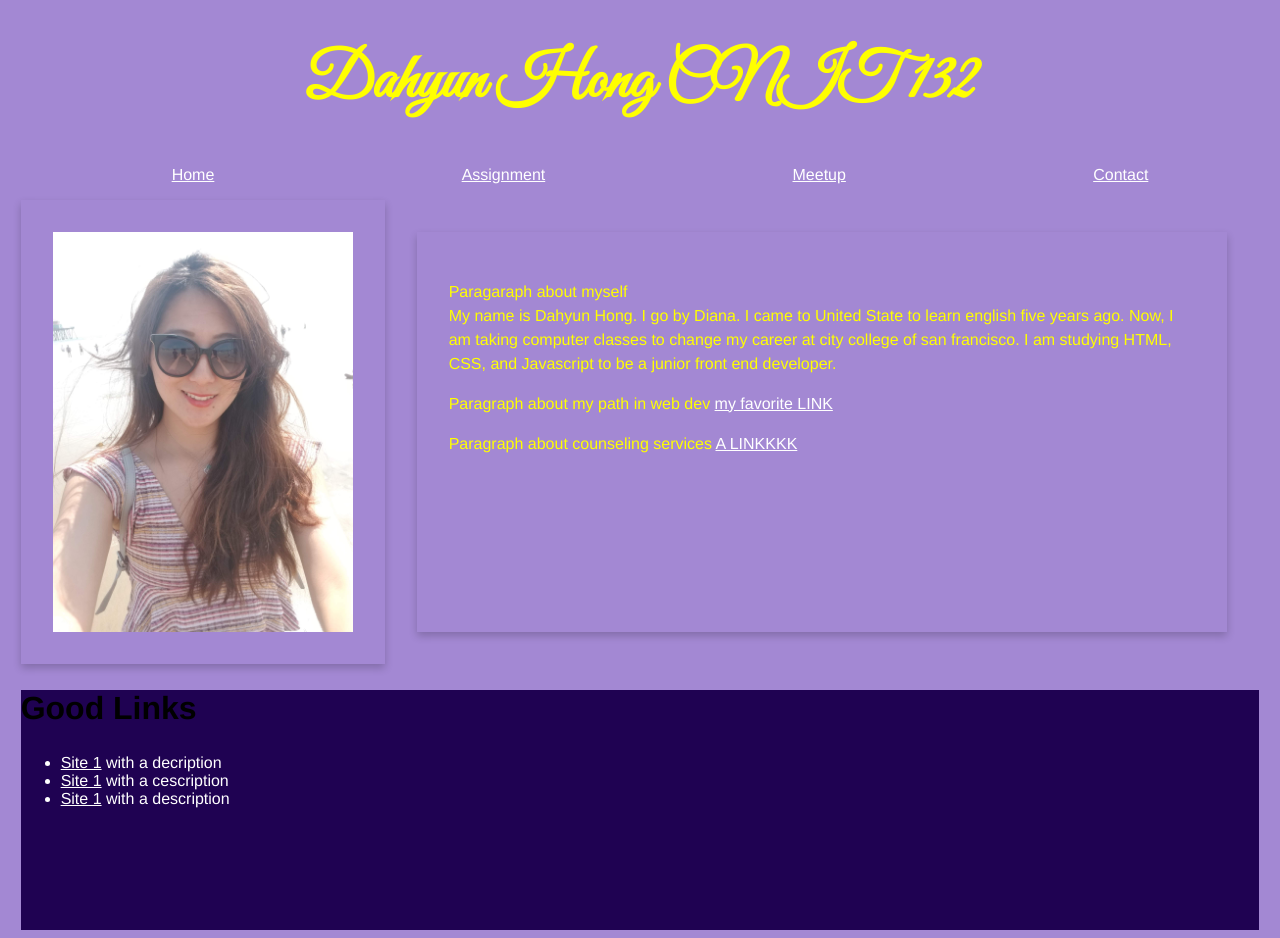
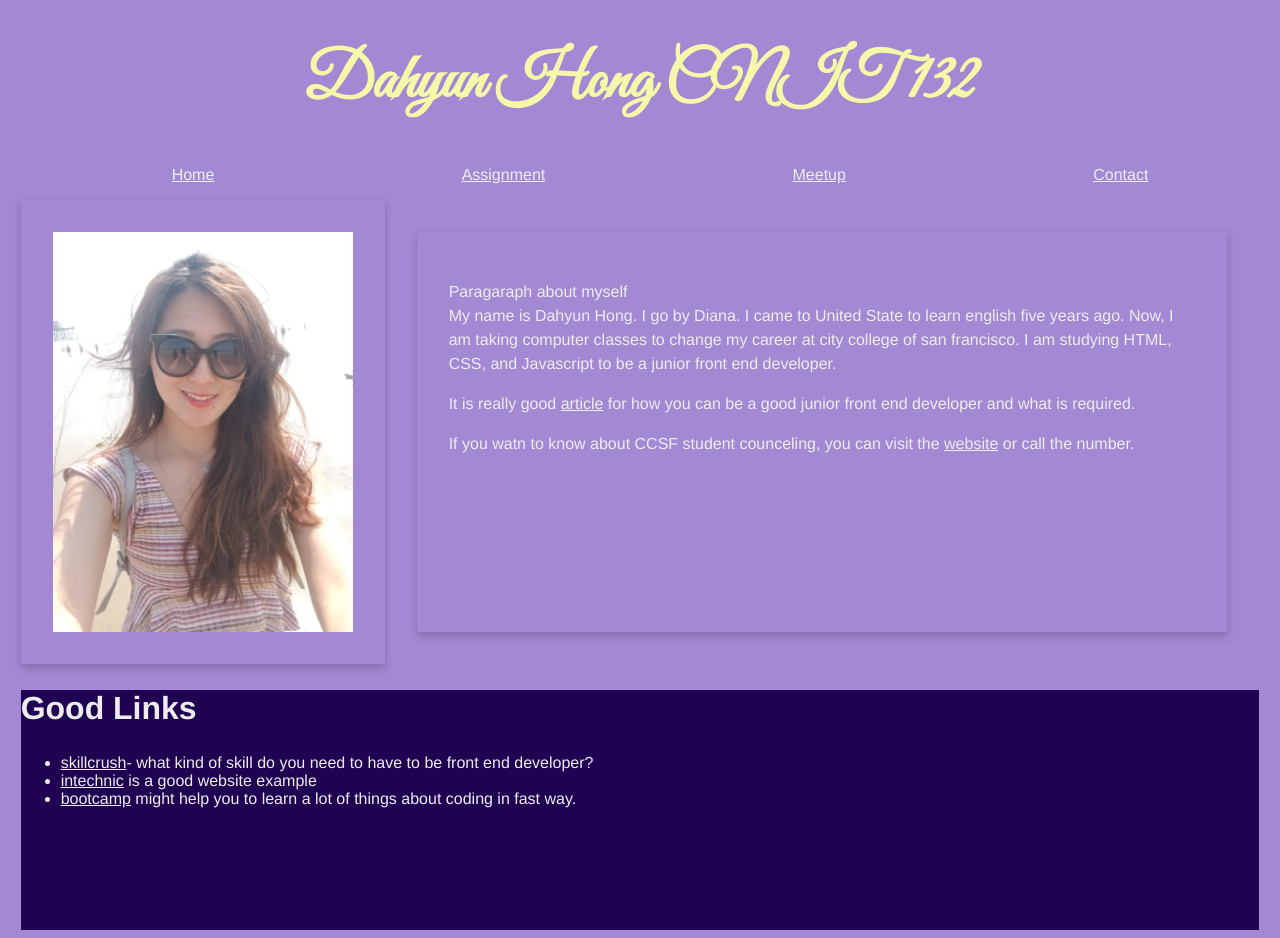
Before and after one commit to dahyunhong/CCSF_Classes, a plain HTML site: page CNIT132/homework1.html in a window 1280 px wide. Drawn offline with Linux system fonts and the light colour scheme; a web font is replaced by a local one.

Commit message:
cnit132 first project

```diff
--- a/CNIT132/homework1.html
+++ b/CNIT132/homework1.html
@@ -46,22 +46,25 @@
           Javascript to be a junior front end developer.
         </p>
         <p>
-          Paragraph about my path in web dev
+          It is really good
           <a
             href="https://skillcrush.com/2015/04/09/land-junior-web-developer-job/"
             target="_blank"
             rel="noopener noreferrer"
-            >my favorite LINK</a
+            >article</a
           >
+          for how you can be a good junior front end developer and what is
+          required.
         </p>
         <p>
-          Paragraph about counseling services
+          If you watn to know about CCSF student counceling, you can visit the
           <a
             href="http://www.ccsf.edu/en/student-services/student-counseling.html#subcontent"
             target="_blank"
             rel="noopener noreferrer"
-            >A LINKKKK</a
+            >website</a
           >
+          or call the number.
         </p>
       </div>
     </div>
@@ -69,9 +72,25 @@
     <footer>
       <h2>Good Links</h2>
       <ul>
-        <li><a href="#">Site 1</a> with a decription</li>
-        <li><a href="#">Site 1</a> with a cescription</li>
-        <li><a href="#">Site 1</a> with a description</li>
+        <li>
+          <a
+            href="https://skillcrush.com/2016/02/11/skills-to-become-a-front-end-developer/"
+            >skillcrush</a
+          >- what kind of skill do you need to have to be front end developer?
+        </li>
+        <li>
+          <a
+            href="https://www.intechnic.com/blog/top-50-examples-best-responsive-designs/"
+            >intechnic</a
+          >
+          is a good website example
+        </li>
+        <li>
+          <a href="https://www.switchup.org/rankings/best-coding-bootcamps"
+            >bootcamp</a
+          >
+          might help you to learn a lot of things about coding in fast way.
+        </li>
       </ul>
     </footer>
   </body>
--- a/CNIT132/index.css
+++ b/CNIT132/index.css
@@ -14,7 +14,7 @@ nav ul li:hover {
 }
 
 h1 {
-  color: yellow;
+  color: rgb(247, 247, 170);
   font-family: "Great Vibes", Helvetica, sans-serif;
   font-size: 4em;
 }
@@ -27,11 +27,10 @@ footer {
 }
 ul,
 li,
-a {
-  color: white;
-}
-p {
-  color: yellow;
+a,
+p,
+h2 {
+  color: #ededed;
 }
 
 ul,
```
Also changed, not shown: 1 other file.
